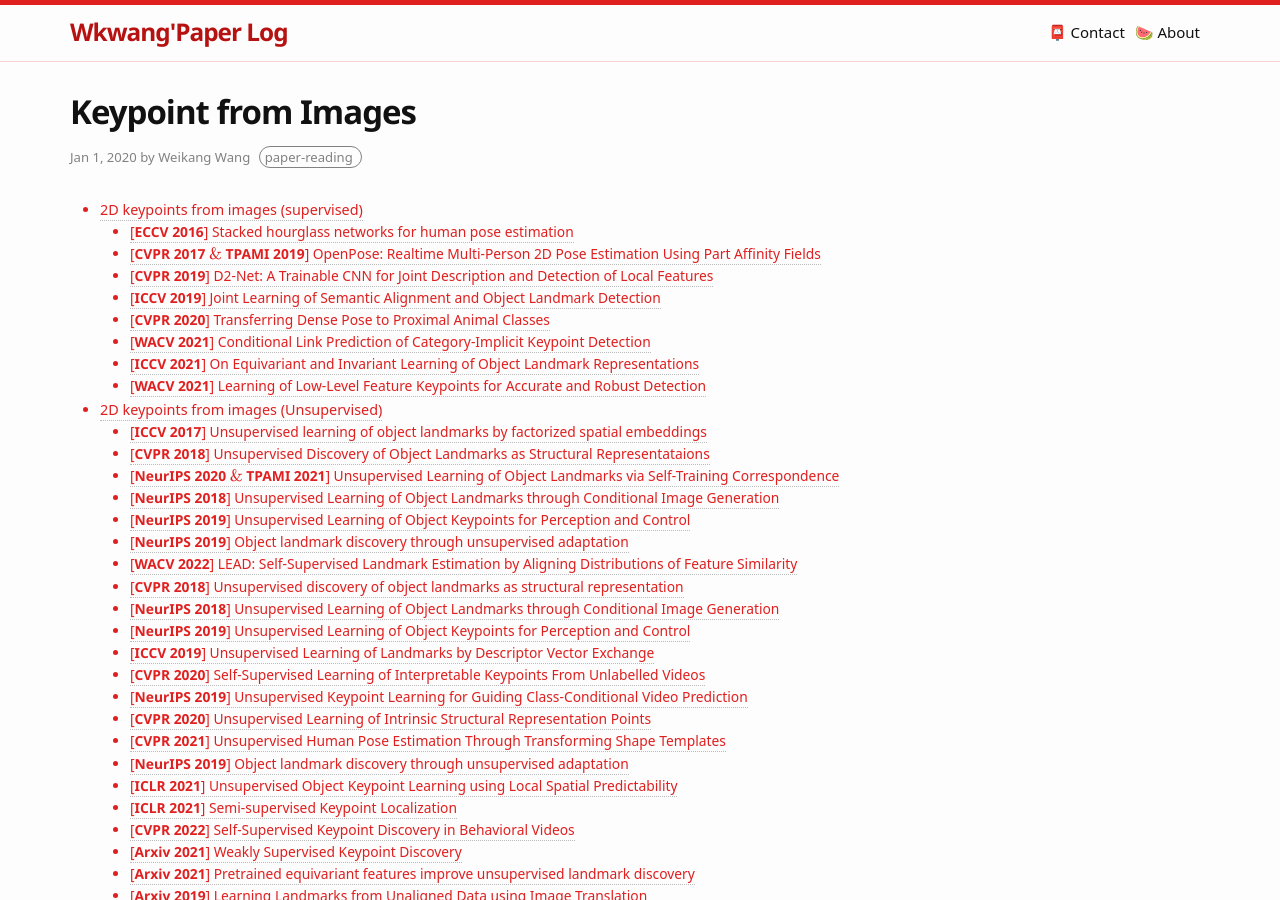
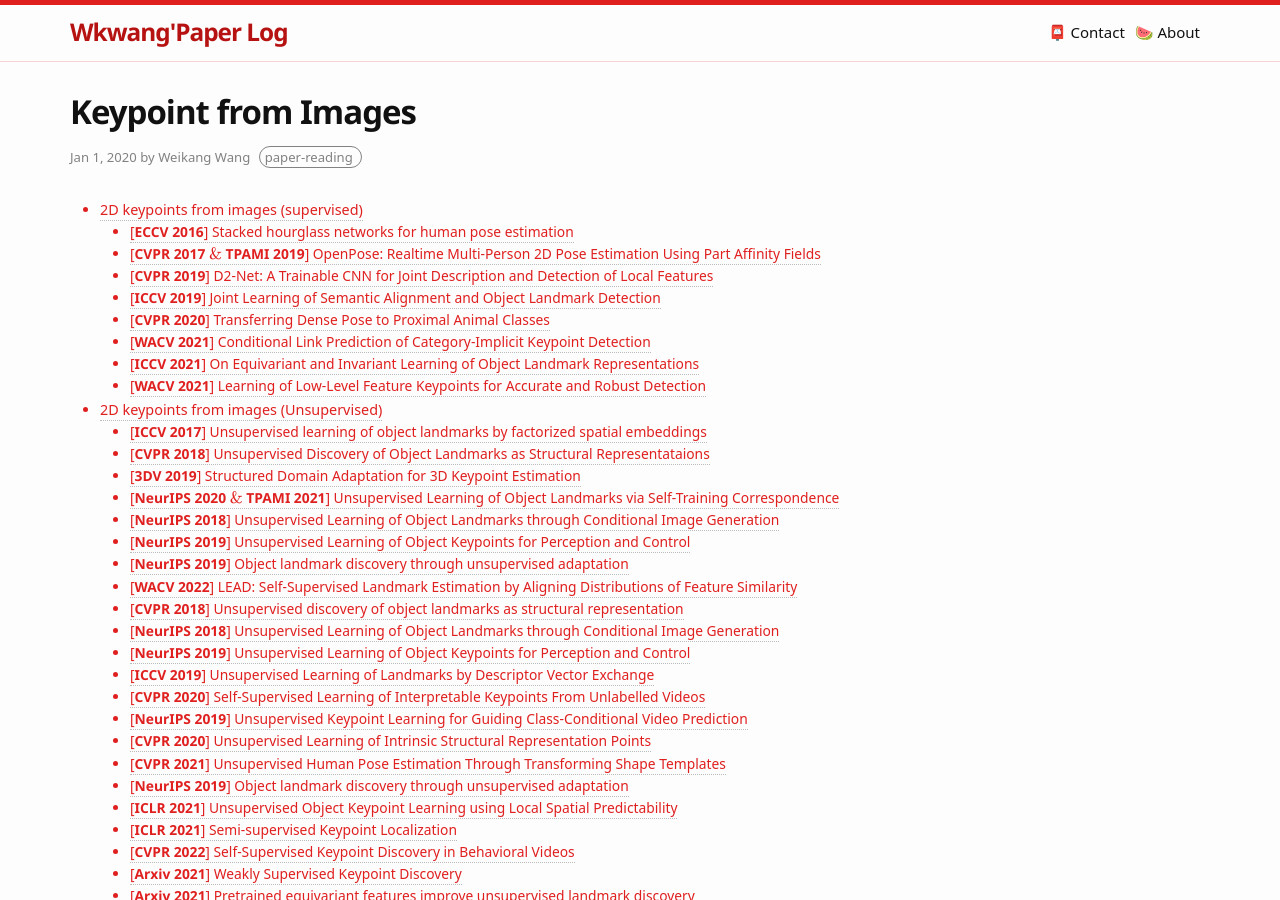
Before and after one commit to Wei-kang-Wang/tech-log, a Jekyll site: the page built from _posts/2022-01-01-Keypoint from Images.md, in a window 1280 px wide and 900 px high. Built offline with Jekyll 4.4.1, drawn with Linux system fonts in a browser that asks for light colours; some web fonts are replaced; formulas are drawn with MathJax 3; some of the changed text lies outside the part shown.

Commit message:
Update 2022-01-01-Keypoint from Images.md

```diff
--- a/_posts/2022-01-01-Keypoint from Images.md
+++ b/_posts/2022-01-01-Keypoint from Images.md
@@ -491,6 +491,8 @@ fig1里的最右边的灰色线表示了这个过程。
 $$L_{AE} = \lambda_{recon} L_{recon} + \lambda_{conc} L_{conc} + \lambda_{sep} L_{sep} + \lambda_{eqv} L_{eqv} \tag{15}$$
 
 
+### \[**3DV 2019**\] [Structured Domain Adaptation for 3D Keypoint Estimation](https://ieeexplore.ieee.org/abstract/document/8885979)
+
 
 ### \[**NeurIPS 2020** $$\&$$ **TPAMI 2021**\] [Unsupervised Learning of Object Landmarks via Self-Training Correspondence](https://proceedings.neurips.cc/paper/2020/hash/32508f53f24c46f685870a075eaaa29c-Abstract.html)
 
```
